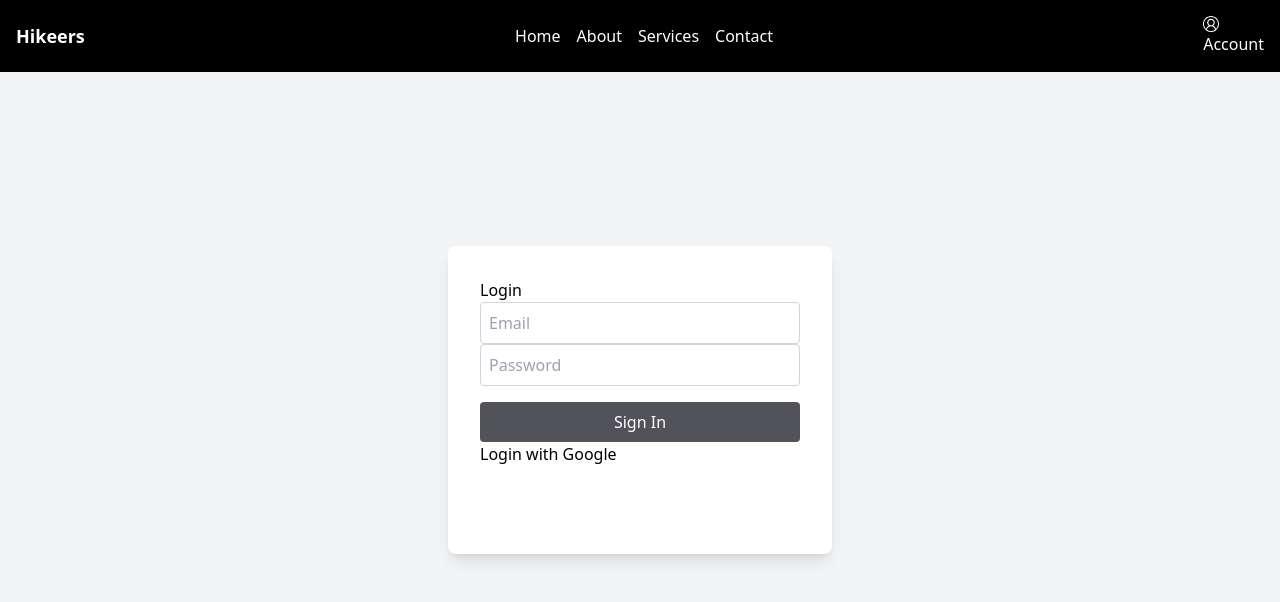
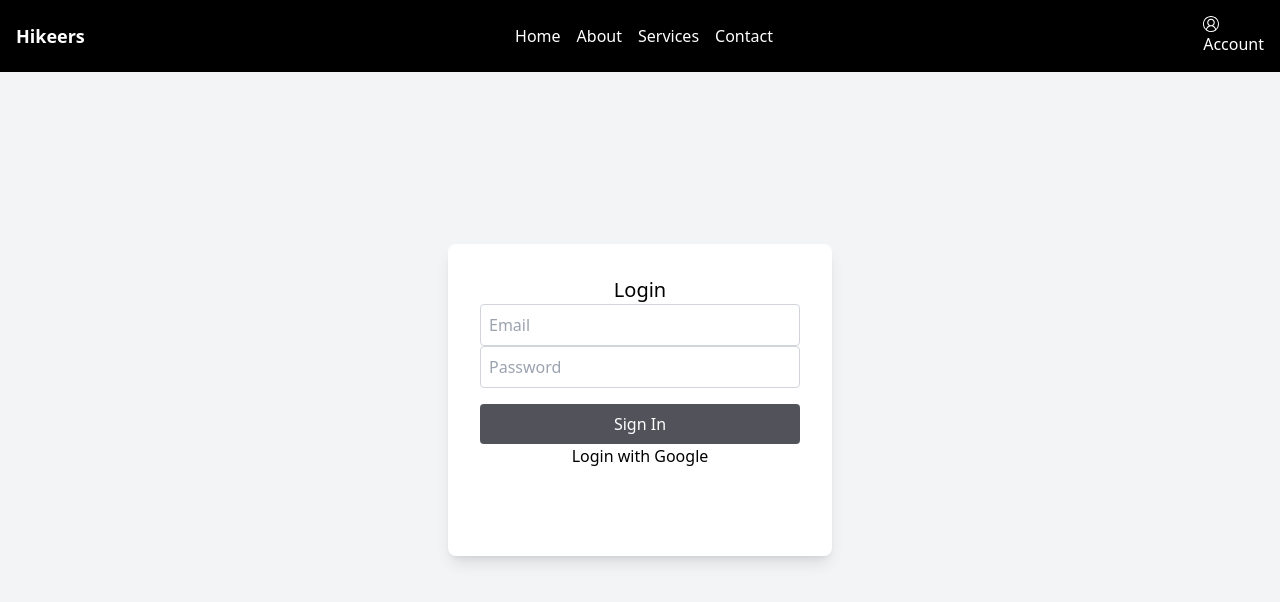
Before and after one commit to alexander784/Hikeer, a React (Create React App) app: page /signin in a window 1280 px wide. Shown: the top 602 px of the page. Built offline with nearby package versions, Linux system fonts and the light colour scheme.

Commit message:
Create AuthContext component

```diff
--- /dev/null
+++ b/src/Context/AuthContext.jsx
@@ -0,0 +1,9 @@
+import React from 'react'
+
+const AuthContext = () => {
+  return (
+    <div>AuthContext</div>
+  )
+}
+
+export default AuthContext;
--- a/src/components/Signin.jsx
+++ b/src/components/Signin.jsx
@@ -6,7 +6,7 @@ const Signin = () => {
   return (
     <div className='flex justify-center items-center min-h-screen bg-gray-100'>
       <div className='bg-white p-8 rounded-lg shadow-lg w-96'>
-      <h1>Login</h1>
+      <h1 className='text-center text-xl'>Login</h1>
       <form>
       <input type='email' placeholder='Email' className='w-full p-2 border border-gray-300 rounded'
       />
@@ -16,7 +16,8 @@ const Signin = () => {
         Sign In
       </button>
     </form>
-    <h1>Login with Google</h1>
+    <h1 className='text-center text-black'>Login with Google</h1>
+
     <GoogleLogin
        onSuccess={credentialResponse => {
         console.log(credentialResponse);
```
